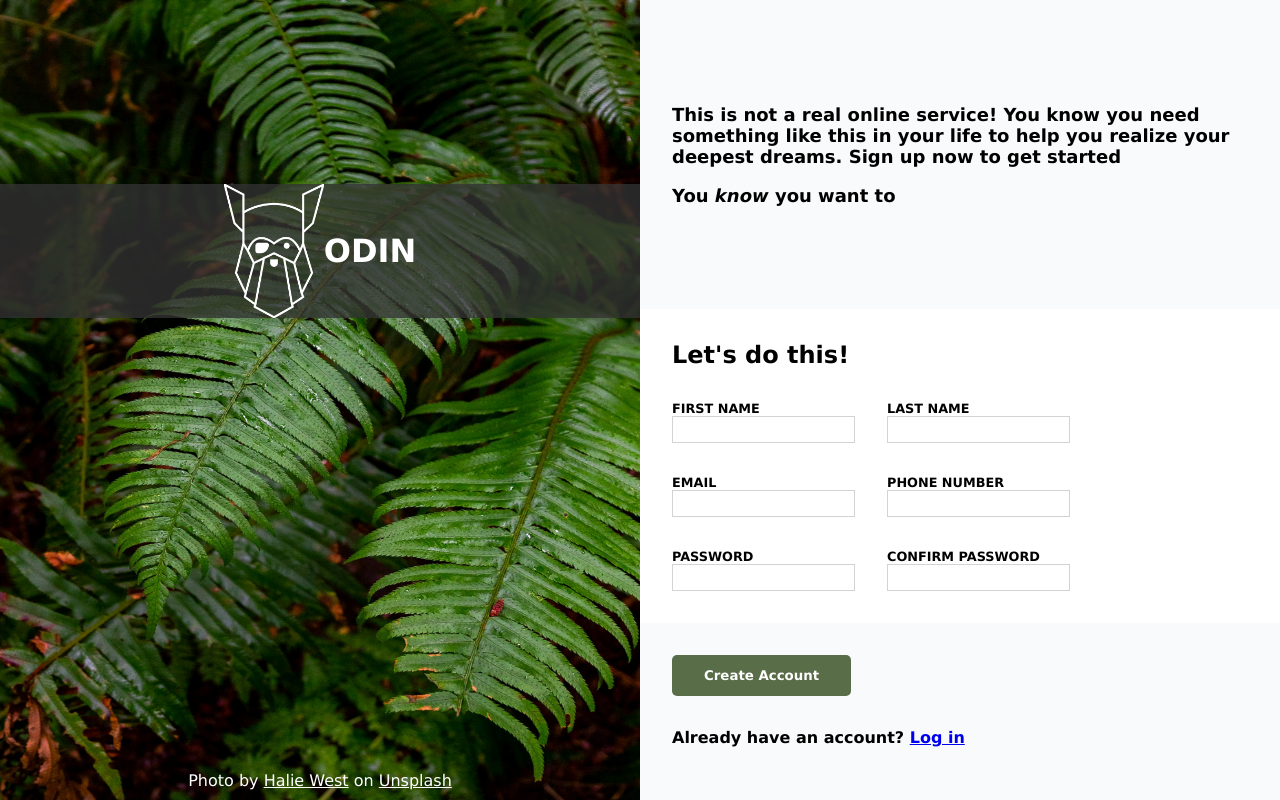
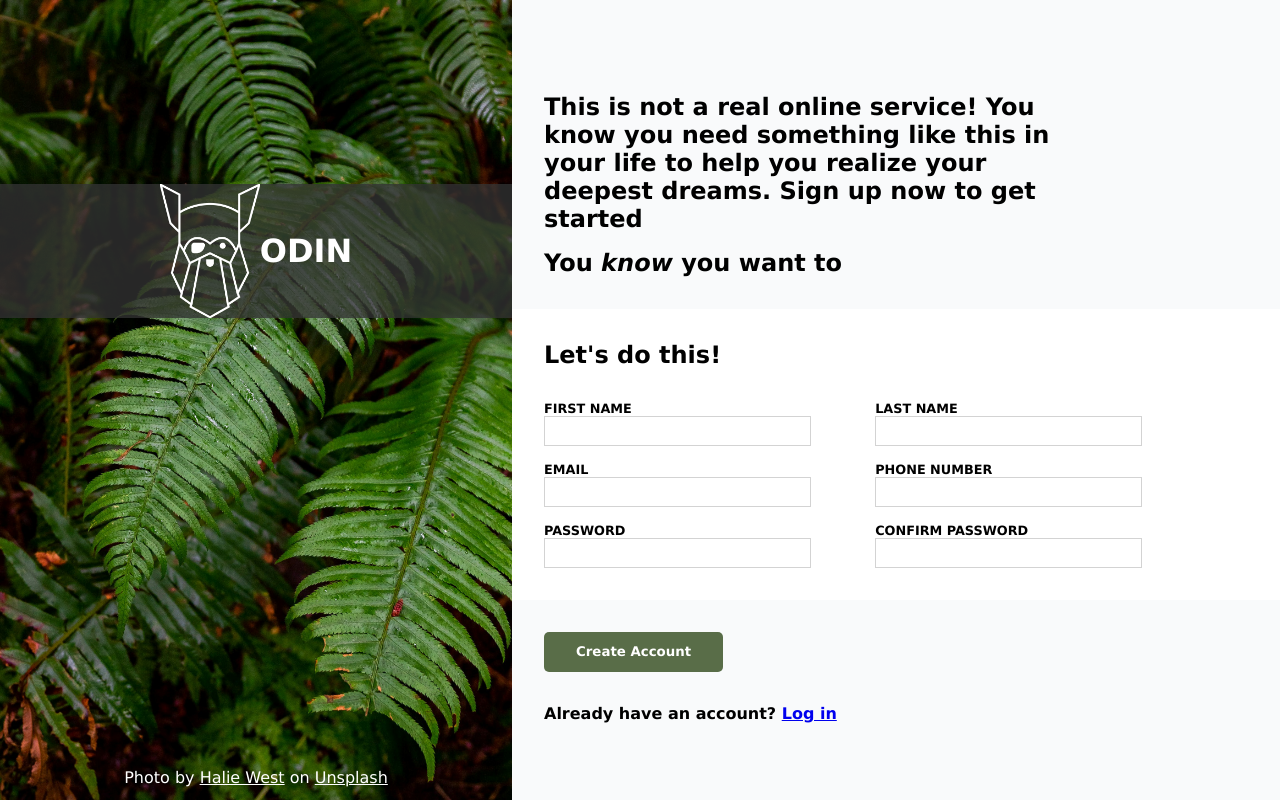
Before and after one commit to isi-code/odin-sign-up-form, a plain HTML site: page index.html in a window 1280 px wide. Drawn offline with Linux system fonts and the light colour scheme; a web font is replaced by a local one.

Commit message:
Fix spacing and use dynamic units values

```diff
--- a/style.css
+++ b/style.css
@@ -1,3 +1,7 @@
+html {
+  font-size: 16px;
+}
+
 * {
     margin: 0;
     padding: 0;
@@ -12,7 +16,7 @@
 .banner.container{
     display: flex;
     position:relative;
-    width:50vw;
+    width:40vw;
     height: 100vh;
     justify-content: center;
 }
@@ -46,7 +50,7 @@
 }
 
 .banner.container p{
-    bottom: 10px;
+    bottom: .8rem;
     text-align: center;
 }
 
@@ -58,19 +62,19 @@
 
 .main-content.container section.description{
     display: flex;
-    justify-content: center;
+    justify-content: end;
     flex-direction: column;
     flex: 1;
-    gap: 18px;
+    gap: 1rem;
     padding: 2rem;
     font-weight: 600;
     font-size:large;
     background-color:#F9FAFB;
 }
 
-form{
-    background-color:#F9FAFB;
-    flex: 2;
+.main-content.container section.description p{
+    width:75%;
+    font-size: 1.5rem;
 }
 
 .form.container{
@@ -84,12 +88,15 @@ form{
 .main-content.container form {
     display: flex;
     flex-direction: column;
+    background-color:#F9FAFB;
+    flex: 2;
 }
 
 .form.subcontainer{
     display: flex;
     flex-wrap: wrap;
-    gap: 2rem;
+    width: 85%;
+    gap: 1rem 4rem;
 }
 
 /* Display block approach
@@ -103,6 +110,7 @@ form{
 .form-group{
     display: flex;
     flex-direction: column;
+    flex: 1 1 calc(50% - 2rem);
 }
 
 .form-group label{
@@ -111,7 +119,7 @@ form{
 }
 
 .form-group input{
-    padding: 5px;
+    padding: .4rem;
     border:1px lightgray solid;
 }
 
```
